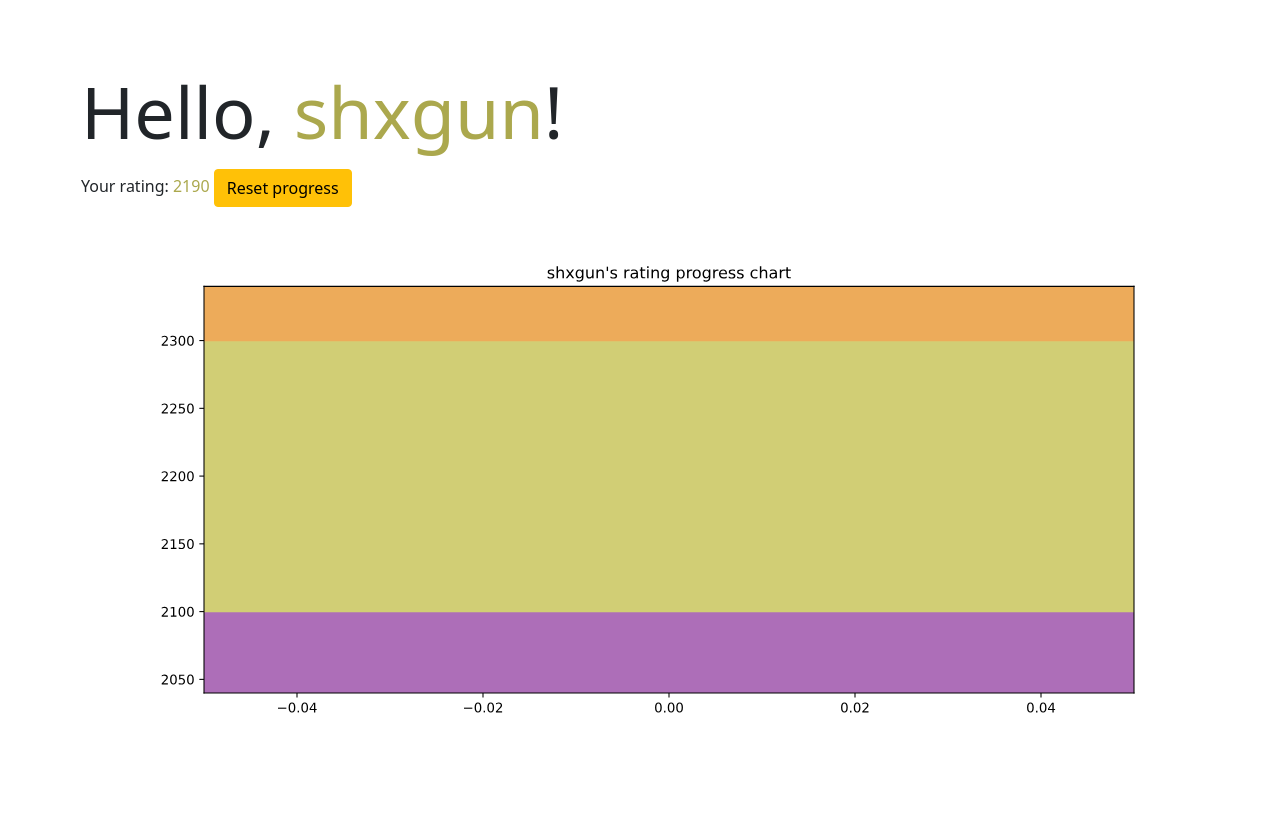
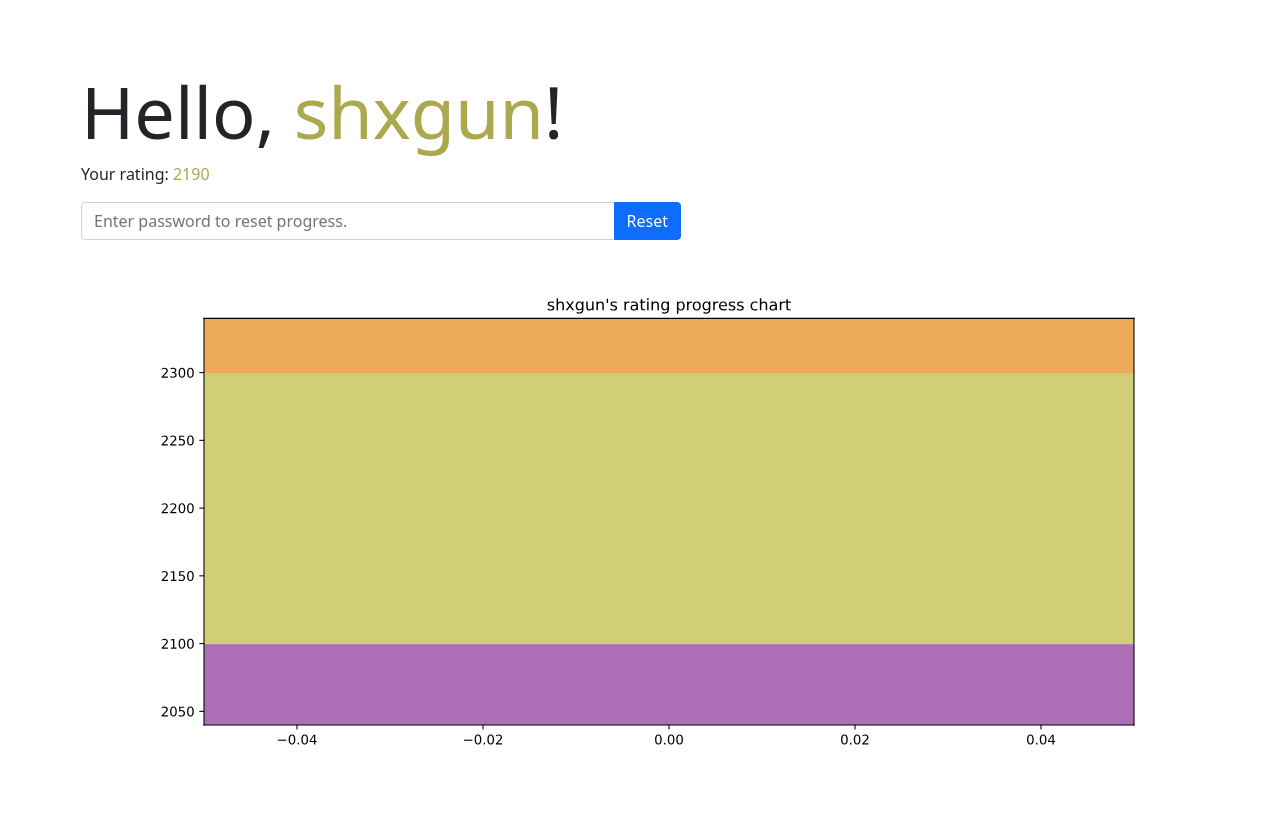
Before and after one commit to phattd15/arugo, a Django app: page / in a window 1280 px wide. Shown: the part 56-875 px from the top of the page. Before the commit the page ends 769 px from the top, so only its background shows below. Run offline with Django 3.2, Linux system fonts and the light colour scheme; a user stored in the database is signed in; data comes from the database, SQL or seed files in the repository; both versions use the stored data as it was after the commit; some libraries are stand-ins or nearby versions.

Commit message:
require confirmation to reset

```diff
--- a/base/views.py
+++ b/base/views.py
@@ -8,16 +8,20 @@ from .util import *
 
 
 def index(request):
+    user = request.user
+
     context = {}
     context["user"] = None
     context["graph"] = None
     context["user"] = request.user
 
     if request.user.is_authenticated:
-        profile = Profile.objects.get(user=request.user)
+        profile = Profile.objects.get(user=user)
 
-        if request.method == "POST":
-            update_progress(profile, request.POST.get("progress"))
+        if request.method == "POST" and user.check_password(
+            request.POST.get("password")
+        ):
+            return redirect("reset-progress")
 
         context["profile"] = profile
         context["graph"] = make_graph(profile.handle, eval(profile.rating_progress))
--- a/templates/home.html
+++ b/templates/home.html
@@ -33,21 +33,15 @@
     {% else %}
     <div class="container">
         <h1 class="display-2">Hello, <span style="color:{{xcolor}}">{{profile.handle}}</span>!</h1>
-    </div>
-    <!-- {% if profile.handle == 'shxgun' %}
-    <div class="container">
+        <p> Your rating: <span style="color:{{xcolor}}">{{profile.virtual_rating}}</span></p>
         <form method="POST">
             {% csrf_token %}
-            <div class="input-group mb-3">
-                <input type="progress" class="form-control" id="progress" name="progress"
-                    placeholder="Custom rating progress here. Enter rating with space. e.g: '1200 1250 1340 1450'.">
-                    <button type="submit" class="btn btn-primary">Submit</button>
+            <div class="input-group" style="width: 600px">
+                <input type="password" class="form-control" id="password" name="password"
+                    placeholder="Enter password to reset progress.">
+                    <button type="submit" class="btn btn-primary">Reset</button>
             </div>
         </form>
-    </div>
-    {% endif %} -->
-    <div class="container">
-        <p> Your rating: <span style="color:{{xcolor}}">{{profile.virtual_rating}}</span>  <a class="btn btn-warning" href="{% url 'reset-progress' %}">Reset progress</a></p>
     </div>
     <p> {{graph|safe}} </p>
 
```
Also changed, not shown: db.sqlite3.
